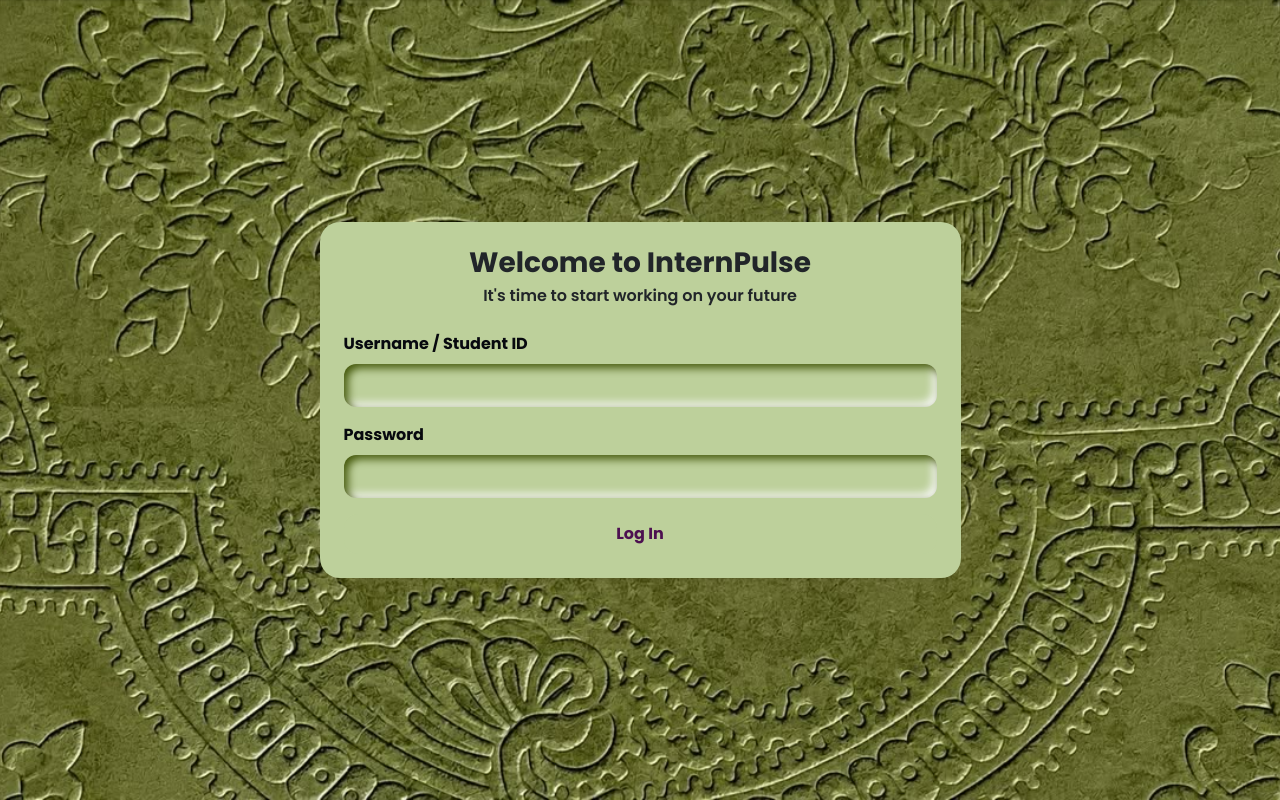
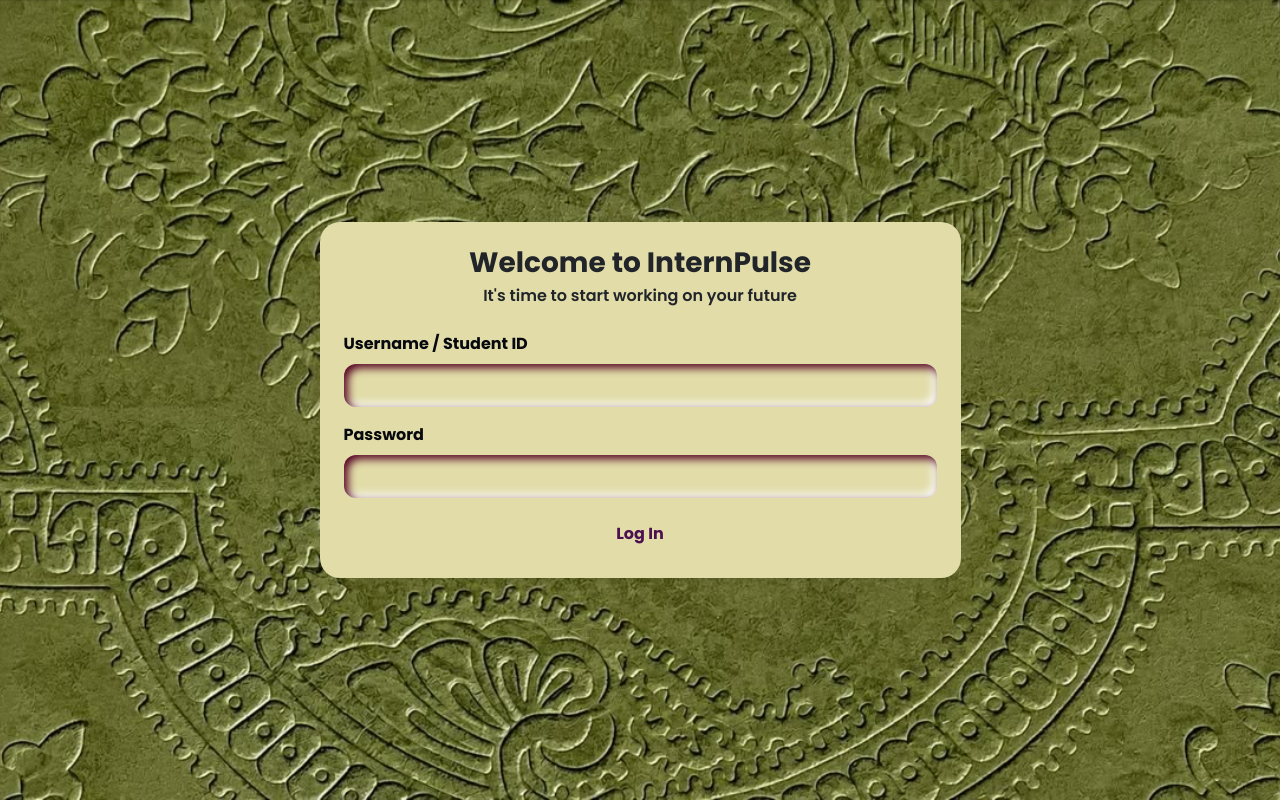
Before and after one commit to ADLINA005/InternPulse, a plain HTML site: page index.html in a window 1280 px wide. Drawn offline with nearby package versions, Linux system fonts and the light colour scheme.

Commit message:
Update style.css

```diff
--- a/style.css
+++ b/style.css
@@ -1,7 +1,7 @@
 :root {
 
---bg: #bdd09b;         /*warnadasar*/
-    --sd: #435709;          /*bayanggelap*/
+--bg: #e1dca8;         /*warnadasar*/
+    --sd: #54001f;          /*bayanggelap*/
     --sl: #fbfbfb;          /*bayangcerah*/
     --text: #07090e;
     --accent: #4C1050;
```
